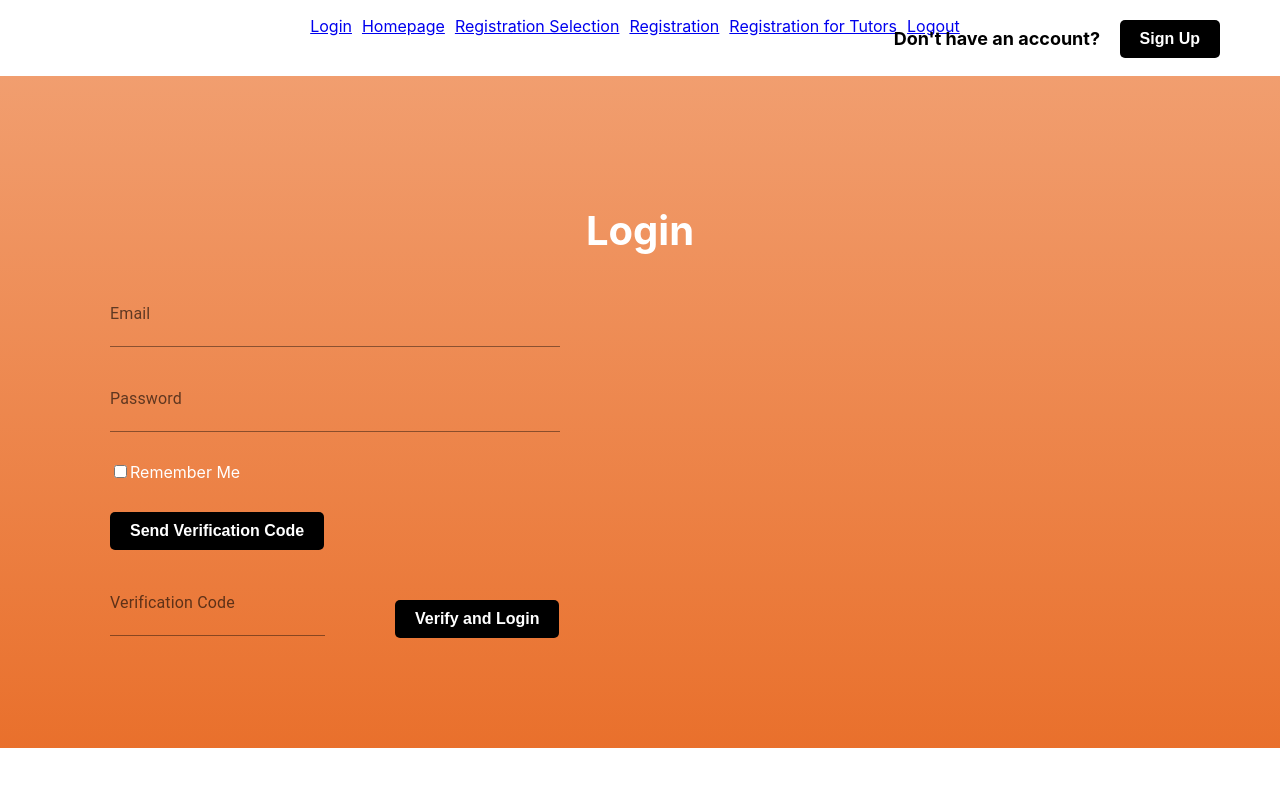
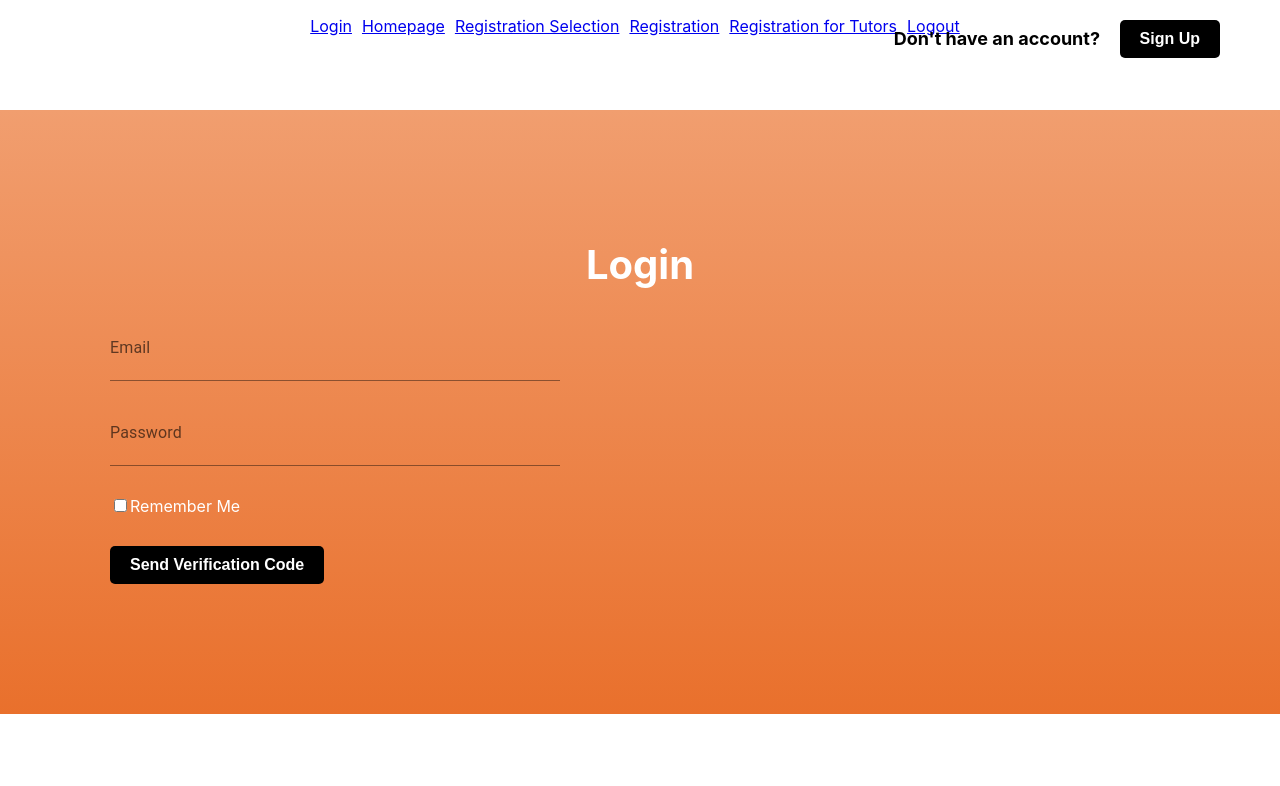
Before and after one commit to jagganjestine/CS4485, a React (Create React App) app in the folder online-tutoring/: page / in a window 1280 px wide. Shown: the top 786 px of the page. Built offline with nearby package versions, Linux system fonts and the light colour scheme.

Commit message:
updated verification field/button

```diff
--- a/online-tutoring/src/components/Login.css
+++ b/online-tutoring/src/components/Login.css
@@ -68,6 +68,7 @@
   justify-content: center;
   align-items: center;
   height: 90vh;
+  border-radius: 20px;
 }
 
 .login-form {
--- a/online-tutoring/src/components/Login.js
+++ b/online-tutoring/src/components/Login.js
@@ -14,6 +14,7 @@
   const [password, setPassword] = useState("");
   const [randomCode, setRandomCode] = useState(null);
   const [userCode, setUserCode] = useState("");
+  const [verificationSent, setVerificationSent] = useState(false);
 
   //remember me functionality
   const [rememberMe, setRememberMe] = useState(false);
@@ -65,6 +66,7 @@
           (result) => {
             // alert("Code has been sent. Check your email!");
             console.log("Code has been sent");
+            setVerificationSent(true); // set verification to true
           },
           (error) => {
             console.log(error.text);
@@ -151,6 +153,7 @@
         Send Verification Code
       </button>
       <div style={{ marginBottom: '20px' }} />
+      {verificationSent && (
             <div className="verification-code-container">
               <TextField
                 type="number"
@@ -165,12 +168,18 @@
               <button
                 className="verify-login-button"
                 style={{ marginLeft: '70px' }}
-      onClick={verifyCode}> Verify and Login </button>
+                onClick={verifyCode}
+              >
+                Verify and Login
+              </button>
+            </div>
+          )}
 
           <div className="sign-up-container">
             <p>Don't have an account?</p>
-    <Link to="/registrationselection"> <button className="sign-up-button">Sign Up</button> </Link>
-            </div>
+            <Link to="/registrationselection">
+              <button className="sign-up-button">Sign Up</button>
+            </Link>
           </div>
         </div>
       </div>
--- a/online-tutoring/src/components/RegistrationSelection.css
+++ b/online-tutoring/src/components/RegistrationSelection.css
@@ -7,6 +7,7 @@
     margin-left: 30px;
     margin-right: 30px;
     margin-top: 40px;
+    border-radius: 20px;
   }
 
   .registration-form {
```
Lines whose indentation alone changed are shown as unchanged.
